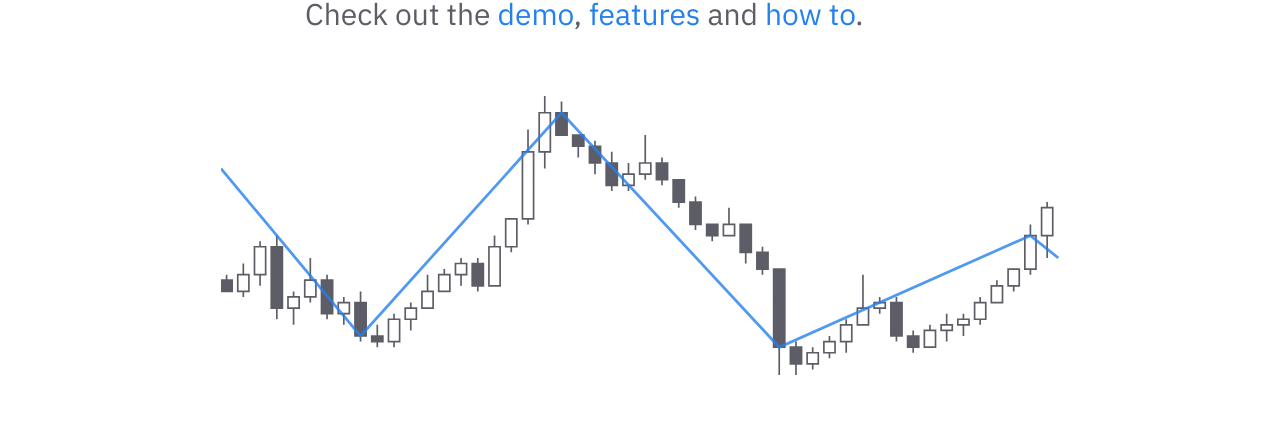
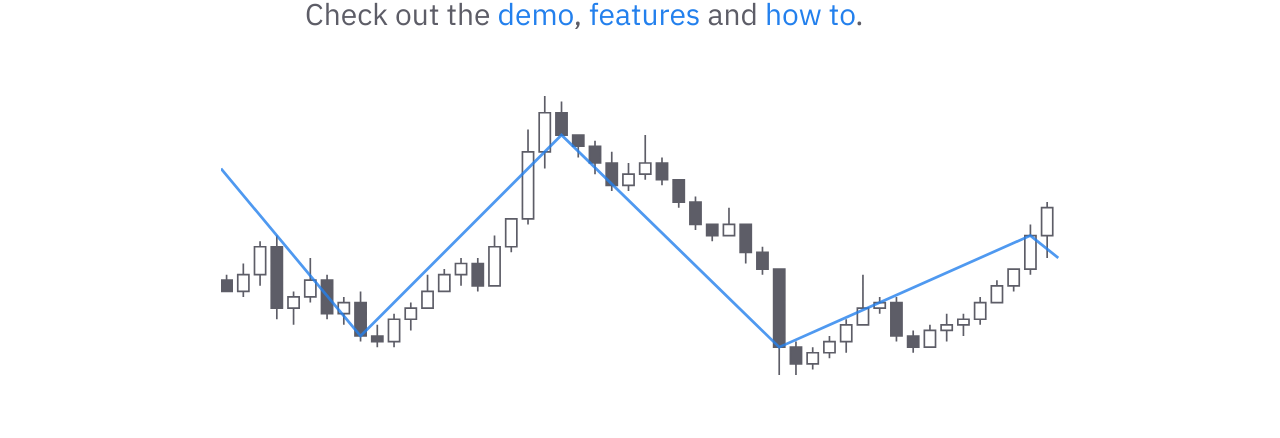
Before and after one commit to kevinroku/nroku.github.io, a Jekyll site: the page built from pages/index.md, in a window 1280 px wide. Shown: the part 439-877 px from the top of the page. Built offline with Jekyll 4.4.1, drawn with Linux system fonts in a browser that asks for light colours.

Commit message:
Update Chart.html

```diff
--- a/_includes/_snippets/Chart.html
+++ b/_includes/_snippets/Chart.html
@@ -58,5 +58,5 @@
            M 144 -19 L 146 -19 L 146 -25 L 144 -25 Z M 145 -19 L 145 -18 M 145 -25 L 145 -27
            M 147 -25 L 149 -25 L 149 -30 L 147 -30 Z M 148 -30 L 148 -31 M 148 -25 L 148 -21" id="green" />
 
-  <path d="M 0 -37 L 25 -7 L 61 -47 L 100 -5 L 145 -25 L 150 -21" id="blue" />
+  <path d="M 0 -37 L 25 -7 L 61 -43 L 100 -5 L 145 -25 L 150 -21" id="blue" />
 </svg>
```
